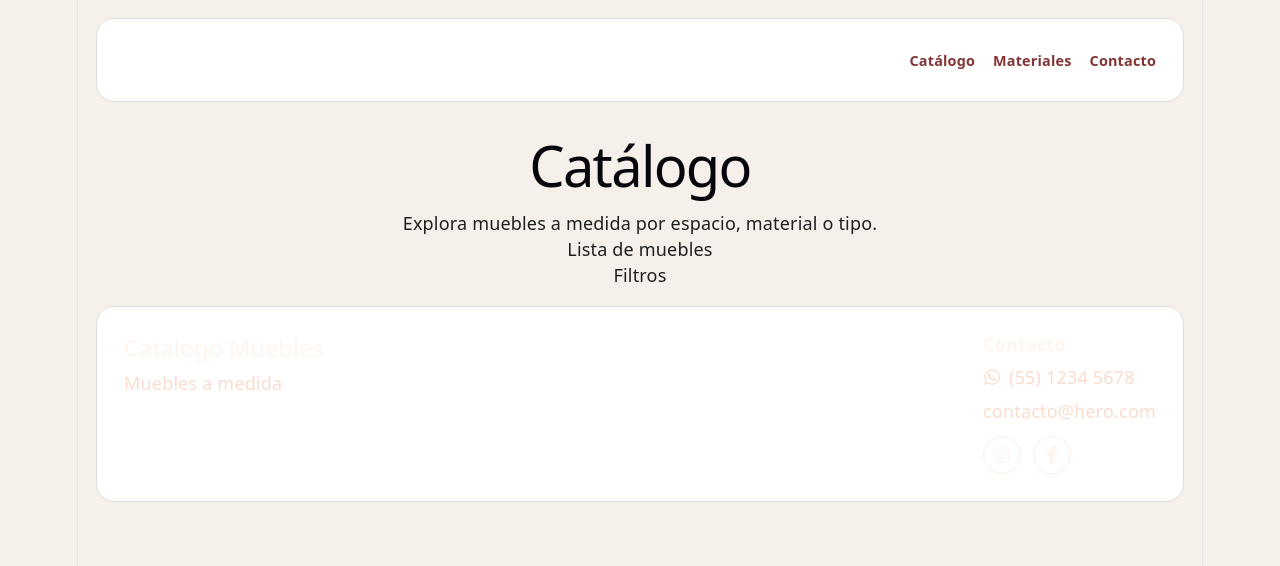
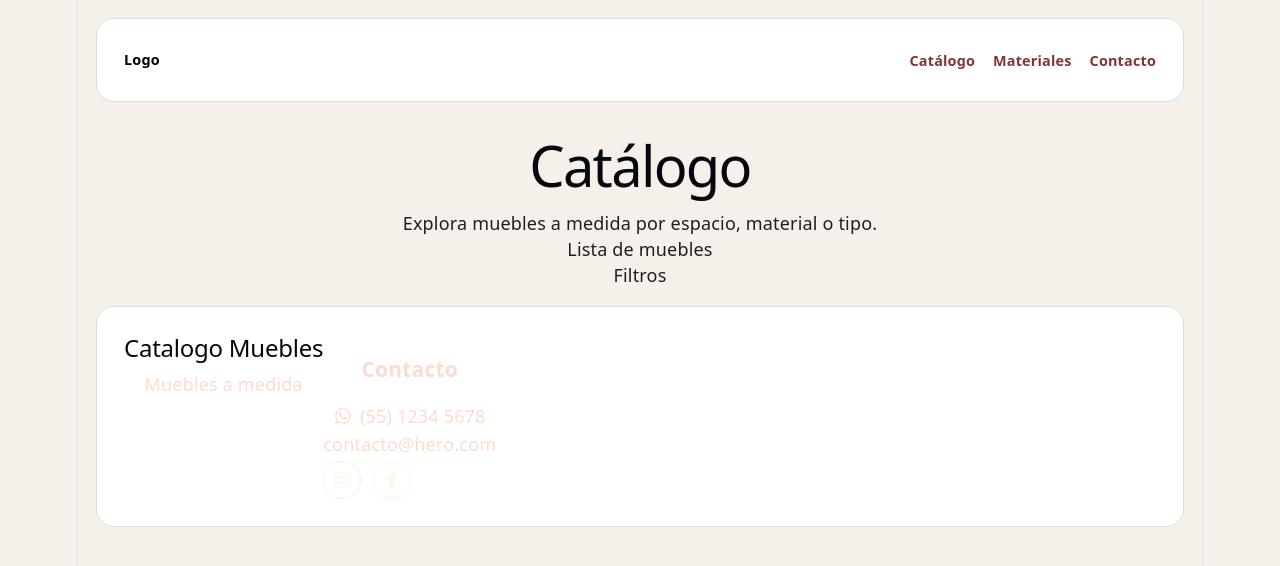
Before and after one commit to o0VanFanel0o/catalogo-muebles, a React (Vite) app: page /catalogo in a window 1280 px wide. Shown: the top 566 px of the page. Built offline with nearby package versions, Linux system fonts and the light colour scheme.

Commit message:
Add routing and catalog page structure

```diff
--- a/src/components/Navbar.jsx
+++ b/src/components/Navbar.jsx
@@ -1,13 +1,15 @@
+import { Link } from 'react-router-dom'
+
 function Navbar() {
     return (
       <header className="navbar">
-        <a href="#" className="navbar__logo">
-        </a>
+        <Link to="/" className="navbar__logo">Logo
+        </Link>
 
         <nav className="navbar__nav">
           <ul className="navbar__list">
             <li className="navbar__item">
-              <a href="#" className="navbar__link">Catálogo</a>
+              <Link to="/catalogo" className="navbar__link">Catálogo</Link>
             </li>
 
             <li className="navbar__item">
--- a/src/styles/Footer.css
+++ b/src/styles/Footer.css
@@ -1,41 +1,7 @@
 .footer {
+    margin: 0;
     display: flex;
-    justify-content: space-between;
-    align-items: flex-start;
-    gap: 32px;
-    margin: 0;
-    padding: 32px 24px;
-    background-color: #7b4444;
-    color: #faddce;
-    text-align: left;
-}
-
-.footer__brand,
-.footer__contact {
-    display: flex;
-    flex-direction: column;
-    gap: 8px;
-}
-
-.footer__logo,
-.footer__title {
-    margin: 0;
-    color: #fff5ef;
-}
-
-.footer__logo {
-    font-size: 24px;
-    line-height: 1.15;
-}
-
-.footer__title {
-    font-size: 18px;
-    line-height: 1.2;
-}
-
-.footer__description,
-.footer__whats,
-.footer__mail {
+    background-color: #9a5656;
     color: #faddce;
 }
 
```
